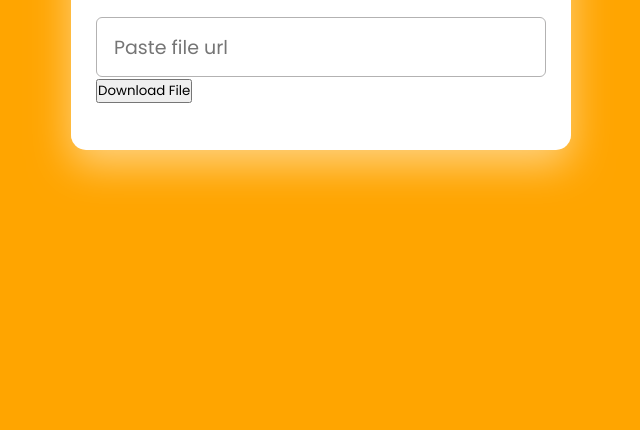
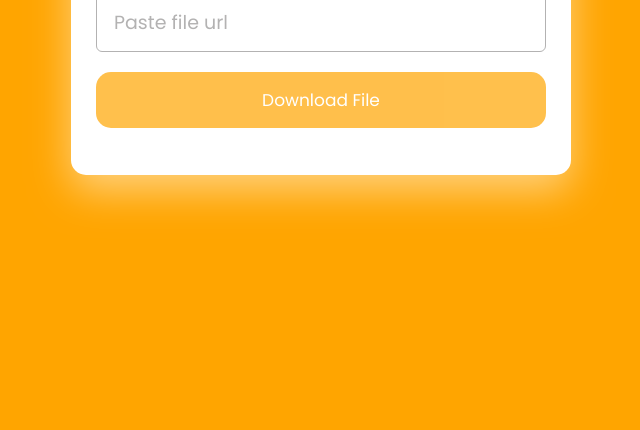
Before and after one commit to amanxsyed/Image-Video-Downloader, a plain HTML site: page index.html in a window 1280 px wide. Shown: the part 370-800 px from the top of the page, without its empty margins (319-959 px from the left). Drawn offline with Linux system fonts and the light colour scheme.

Commit message:
Add button cls in html and done styling to button tag

```diff
--- a/index.html
+++ b/index.html
@@ -15,7 +15,7 @@
         </header>
         <form action="#">
             <input type="url" placeholder="Paste file url" required>
-            <button>Download File</button>
+            <button class="btn">Download File</button>
         </form>
     </div>
 
--- a/style.css
+++ b/style.css
@@ -42,3 +42,31 @@ form input{
     border: 1px solid #b3b2b2;
     transition: 0.1s ease;
 }
+form input::placeholder{
+    color: #b3b2b2;
+}
+  /* form input:focus{
+    box-shadow: 0 3px 6px rgba(0,0,0,0.13);
+} */
+form button{
+    width: 100%;
+    border: none;
+    opacity: 0.7;
+    outline: none;
+    color: #fff;
+    cursor: pointer;
+    font-size: 17px;
+    margin-top: 20px;
+    padding: 15px 0;
+    border-radius: 15px;
+    /* pointer-events: none; */
+    background: orange;
+    transition: opacity 0.15s ease;
+}
+.btn:hover{
+    background-color: rgb(253, 145, 3);
+}
+form input:valid ~ button{
+    opacity: 1;
+    pointer-events: auto;
+}
```
